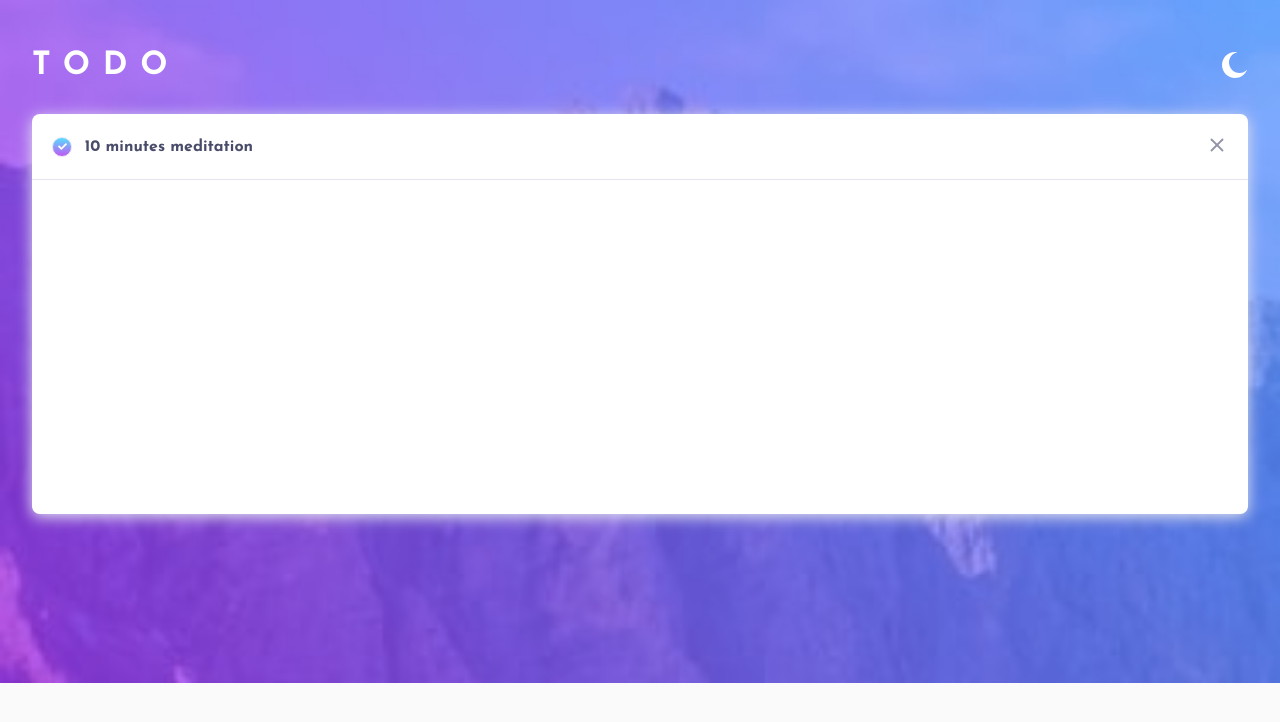
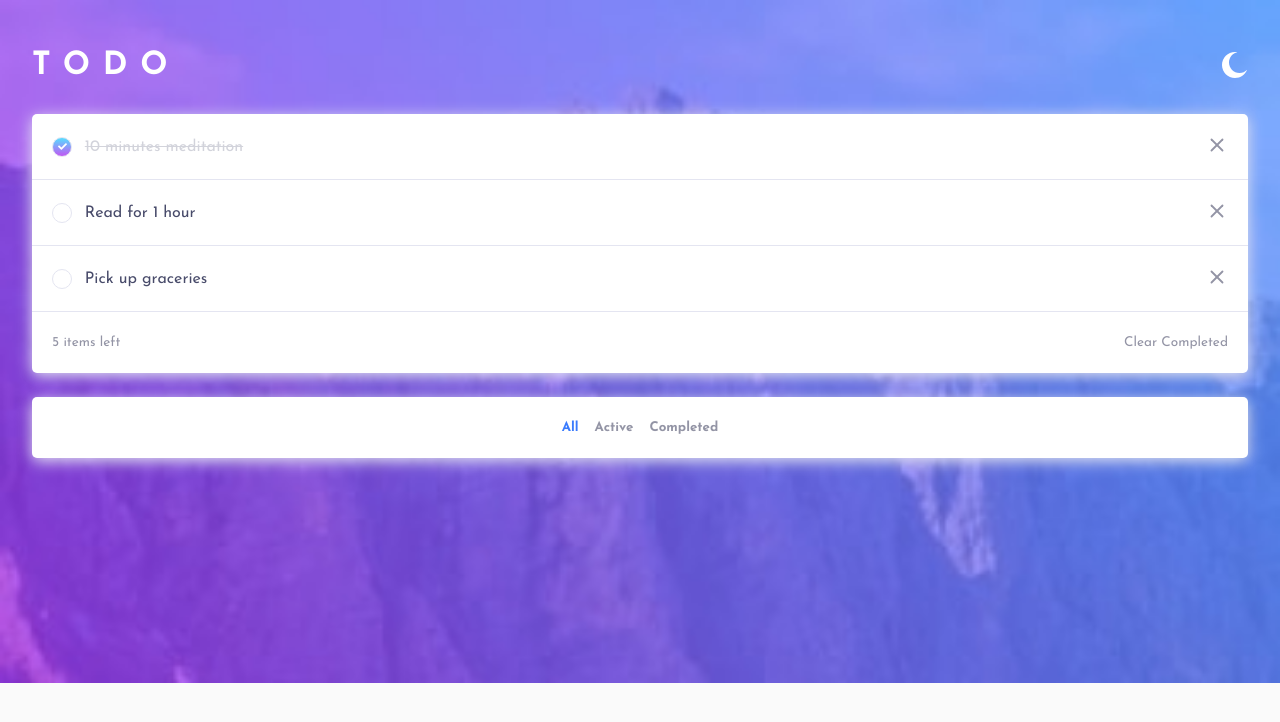
Before and after one commit to pedrocs378/todo-app, a React (Create React App) app: page / in a window 1280 px wide. Shown: the top 722 px of the page. Built offline with nearby package versions, Linux system fonts and the light colour scheme.

Commit message:
feat: adiciona botoes de filtro

```diff
--- a/src/pages/Home/index.tsx
+++ b/src/pages/Home/index.tsx
@@ -10,6 +10,9 @@ import {
 	TitleContainer,
 	Tasks,
 	Task,
+	TasksFooter,
+	TaskFilters,
+	FilterButton,
 } from './styles'
 
 export function Home() {
@@ -38,7 +41,48 @@ export function Home() {
 							<FiX />
 						</button>
 					</Task>
+					<Task htmlFor="task-radio" isSelected={false}>
+						<div>
+							<input type="radio" id="task-radio" />
+							<span>
+								<FaCheck color="#fff" size={9} />
+							</span>
+						</div>
+						Read for 1 hour
+						<button type="button">
+							<FiX />
+						</button>
+					</Task>
+					<Task htmlFor="task-radio" isSelected={false}>
+						<div>
+							<input type="radio" id="task-radio" />
+							<span>
+								<FaCheck color="#fff" size={9} />
+							</span>
+						</div>
+						Pick up graceries
+						<button type="button">
+							<FiX />
+						</button>
+					</Task>
+					<TasksFooter>
+						<p>5 items left</p>
+						<button type="button">
+							Clear Completed
+						</button>
+					</TasksFooter>
 				</Tasks>
+				<TaskFilters>
+					<FilterButton isSelected={true}>
+						All
+					</FilterButton>
+					<FilterButton isSelected={false}>
+						Active
+					</FilterButton>
+					<FilterButton isSelected={false}>
+						Completed
+					</FilterButton>
+				</TaskFilters>
 			</Content>
 		</Container>
 	)
--- a/src/pages/Home/styles.ts
+++ b/src/pages/Home/styles.ts
@@ -1,6 +1,10 @@
-import styled from 'styled-components'
+import styled, { css } from 'styled-components'
 
 interface TaskProps {
+	isSelected: boolean
+}
+
+interface FilterButtonProps {
 	isSelected: boolean
 }
 
@@ -46,9 +50,8 @@ export const TitleContainer = styled.div`
 
 export const Tasks = styled.div`
 	margin-top: 2rem;
-	border-radius: 8px;
-	background: #fff;
-	height: 400px;
+	border-radius: 5px;
+	background: ${props => props.theme.colors.shape};
 	width: 100%;
 	box-shadow: 0 3px 15px 0px ${props => props.theme.colors.complements};
 `
@@ -60,8 +63,13 @@ export const Task = styled.label<TaskProps>`
 	padding: 1.25rem;
 	border-bottom: 1px solid ${props => props.theme.colors.complements};
 	color: ${props => props.theme.colors.heading};
-	font-weight: 700;
+	font-weight: 400;
 	font-size: 1rem;
+
+	${({ isSelected }) => isSelected && css`
+		text-decoration: line-through;
+		color: ${props => props.theme.colors.placeholder};
+	`}
 
 	div {
 		margin-right: 0.8rem;
@@ -95,3 +103,45 @@ export const Task = styled.label<TaskProps>`
 		}
 	}
 `
+
+export const TasksFooter = styled.div`
+	padding: 1.5rem 1.25rem;
+	display: flex;
+	align-items: center;
+	justify-content: space-between;
+
+	p {
+		font-size: 0.85rem;
+		color: ${props => props.theme.colors.text};
+	}
+
+	button {
+		background: transparent;
+		border: 0;
+		font-size: 0.85rem;
+		color: ${props => props.theme.colors.text};
+	}
+`
+
+export const TaskFilters = styled.div`
+	margin-top: 1.5rem;
+	border-radius: 5px;
+	padding: 1.5rem 0;
+	background: ${props => props.theme.colors.shape};
+	box-shadow: 0 3px 15px 0px ${props => props.theme.colors.complements};
+
+	display: flex;
+	align-items: center;
+	justify-content: center;
+`
+
+export const FilterButton = styled.button<FilterButtonProps>`
+	color: ${({ isSelected, theme }) => isSelected ? 'var(--blue)' : theme.colors.text};
+	background: transparent;
+	border: 0;
+	font-weight: 700;
+
+	& + button {
+		margin-left: 1rem;
+	}
+`
--- a/src/styles/global.ts
+++ b/src/styles/global.ts
@@ -2,6 +2,7 @@ import { createGlobalStyle } from 'styled-components'
 
 export default createGlobalStyle`
 	:root {
+		--blue: #3a7bfd;
 		--radio-background: linear-gradient(#57ddff, #c058f3);
 	}
 
```
